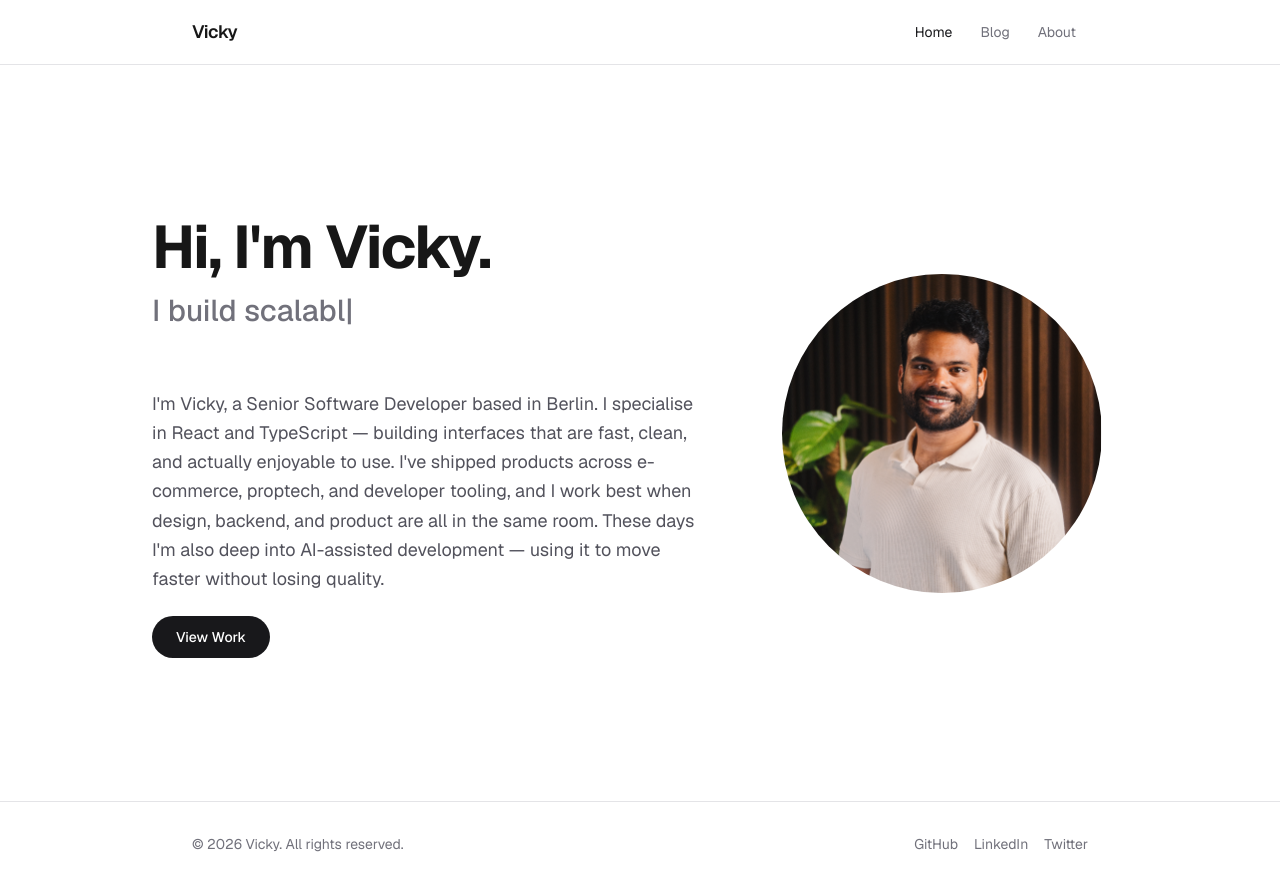
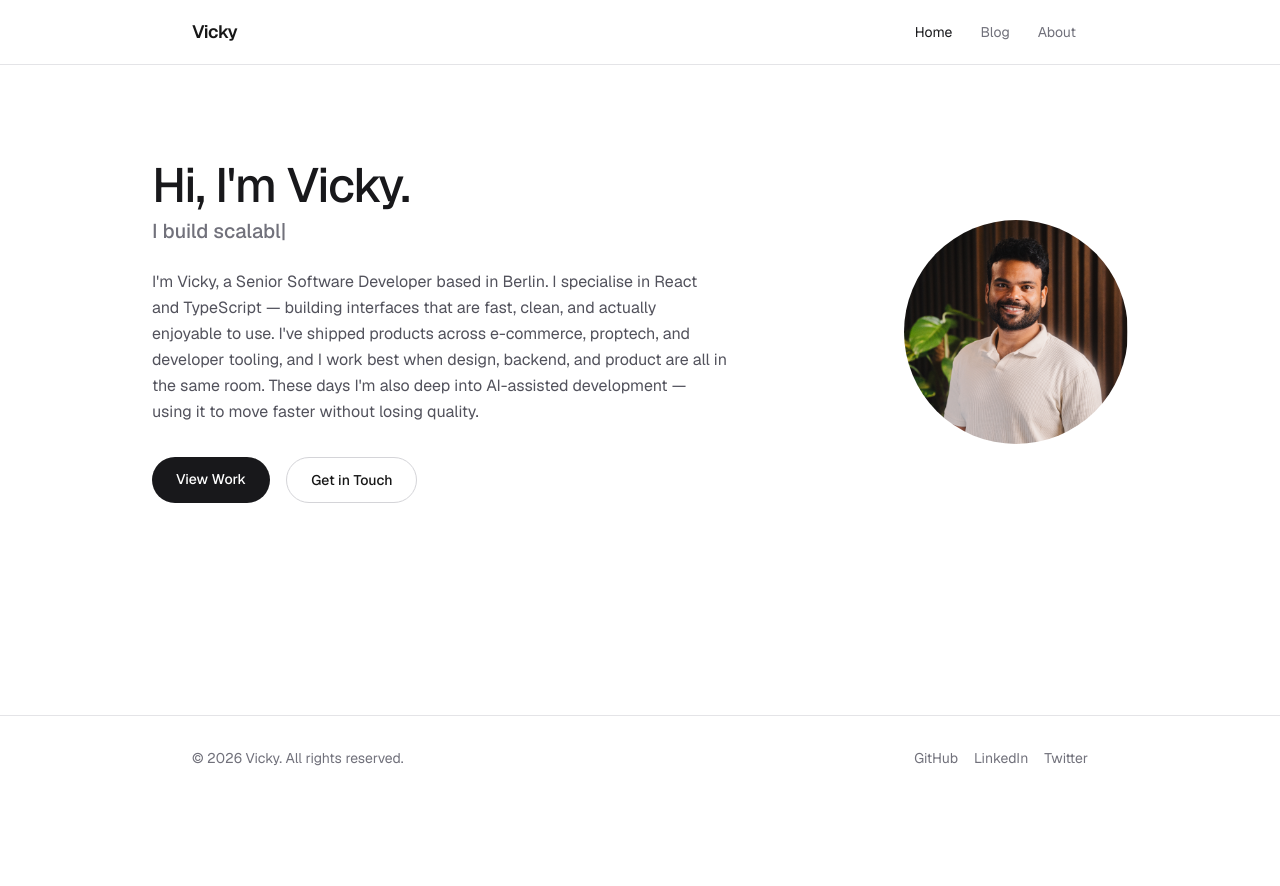
Before and after one commit to vickyvishalsahu/website, a Next.js app: page / in a window 1280 px wide. After the commit the page ends 800 px from the top, so only its background shows below. Built offline with nearby package versions, Linux system fonts and the light colour scheme.

Commit message:
fix: polish hero layout, typography, and photo alignment
Center photo to text block midpoint by removing forced min-height,
reduce heading weight to font-medium, add secondary CTA button,
and tighten top padding to close dead space below navbar.

```diff
--- a/components/hero.tsx
+++ b/components/hero.tsx
@@ -5,28 +5,34 @@ import { PhotoPlaceholder } from "@/components/photo-placeholder";
 
 export function Hero() {
   return (
-    <section className="grid min-h-[calc(100dvh-4rem)] grid-cols-1 items-center gap-12 md:grid-cols-[3fr_2fr]">
-      <div className="order-last flex flex-col md:order-first">
-        <h1 className="text-5xl font-bold tracking-tight sm:text-6xl">
+    <section className="flex items-center justify-between gap-16 pt-16 pb-24 sm:pt-24 sm:pb-32">
+      <div className="max-w-xl">
+        <h1 className="mb-2 text-5xl font-medium tracking-tight text-zinc-900">
           {t.home.greeting} {t.home.name}.
         </h1>
         <Typewriter
           texts={t.home.taglines}
-          className="mt-4 text-2xl font-medium text-zinc-500 sm:text-3xl"
+          className="mb-6 text-xl font-medium text-zinc-500"
         />
-        <p className="mt-6 text-lg leading-relaxed text-zinc-600">
+        <p className="mb-8 text-base leading-relaxed text-zinc-600">
           {t.home.description}
         </p>
-        <div className="mt-8">
+        <div className="flex gap-4">
           <Link
             href="/projects"
             className="rounded-full bg-zinc-900 px-6 py-3 text-sm font-medium text-white transition-colors hover:bg-zinc-700"
           >
             {t.home.viewWork}
           </Link>
+          <Link
+            href="/contact"
+            className="rounded-full border border-zinc-300 px-6 py-3 text-sm font-medium transition-colors hover:bg-zinc-50"
+          >
+            {t.home.getInTouch}
+          </Link>
         </div>
       </div>
-      <div className="order-first flex items-center justify-center md:order-last">
+      <div className="hidden shrink-0 self-center md:flex">
         <PhotoPlaceholder />
       </div>
     </section>
--- a/components/photo-placeholder.tsx
+++ b/components/photo-placeholder.tsx
@@ -5,10 +5,10 @@ export function PhotoPlaceholder() {
     <Image
       src="/vicky_dp.png"
       alt="Vicky"
-      width={320}
-      height={320}
+      width={224}
+      height={224}
       priority
-      className="rounded-full object-cover"
+      className="h-56 w-56 rounded-full object-cover"
     />
   );
 }
```
